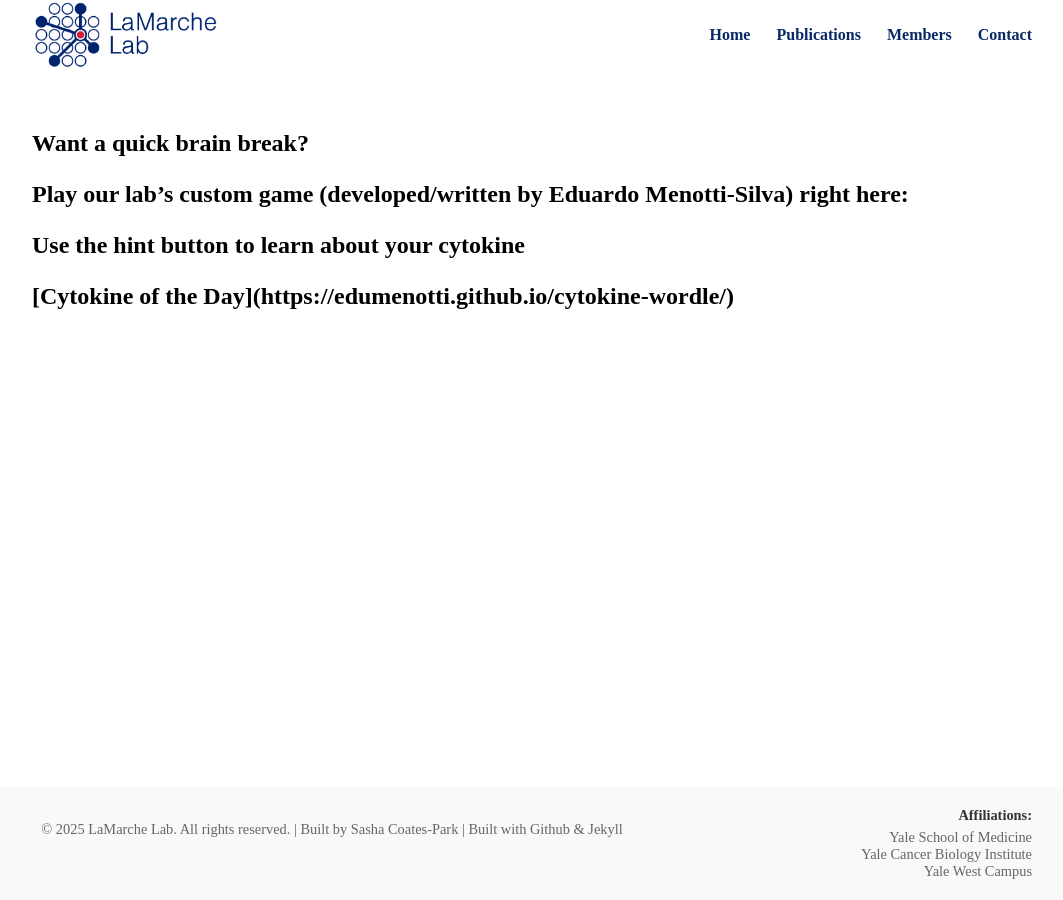
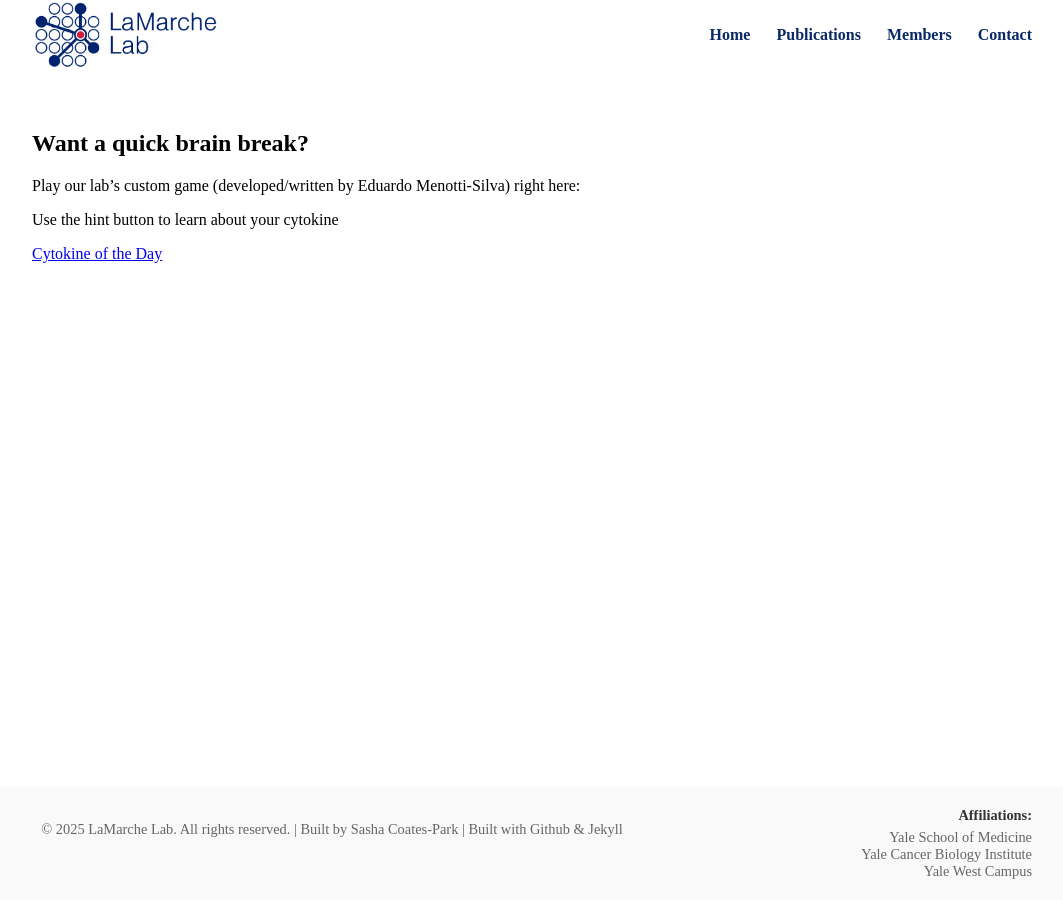
Before and after one commit to scoatespark/LaMarche-Lab, a Jekyll site: the page built from labfun.md, in a window 1280 px wide. Shown: the whole page, without its empty margins (108-1171 px from the left). Built offline with Jekyll 4.4.1, drawn with Linux system fonts in a browser that asks for light colours.

```diff
--- a/labfun.md
+++ b/labfun.md
@@ -4,7 +4,7 @@ title: Lab Fun
 permalink: /labfun/
 ---
 
-<h2>Want a quick brain break?
+<h2>Want a quick brain break?</h2>
 <p>Play our lab’s custom game (developed/written by Eduardo Menotti-Silva) right here:</p>
 <p>Use the hint button to learn about your cytokine</p>
 
```
